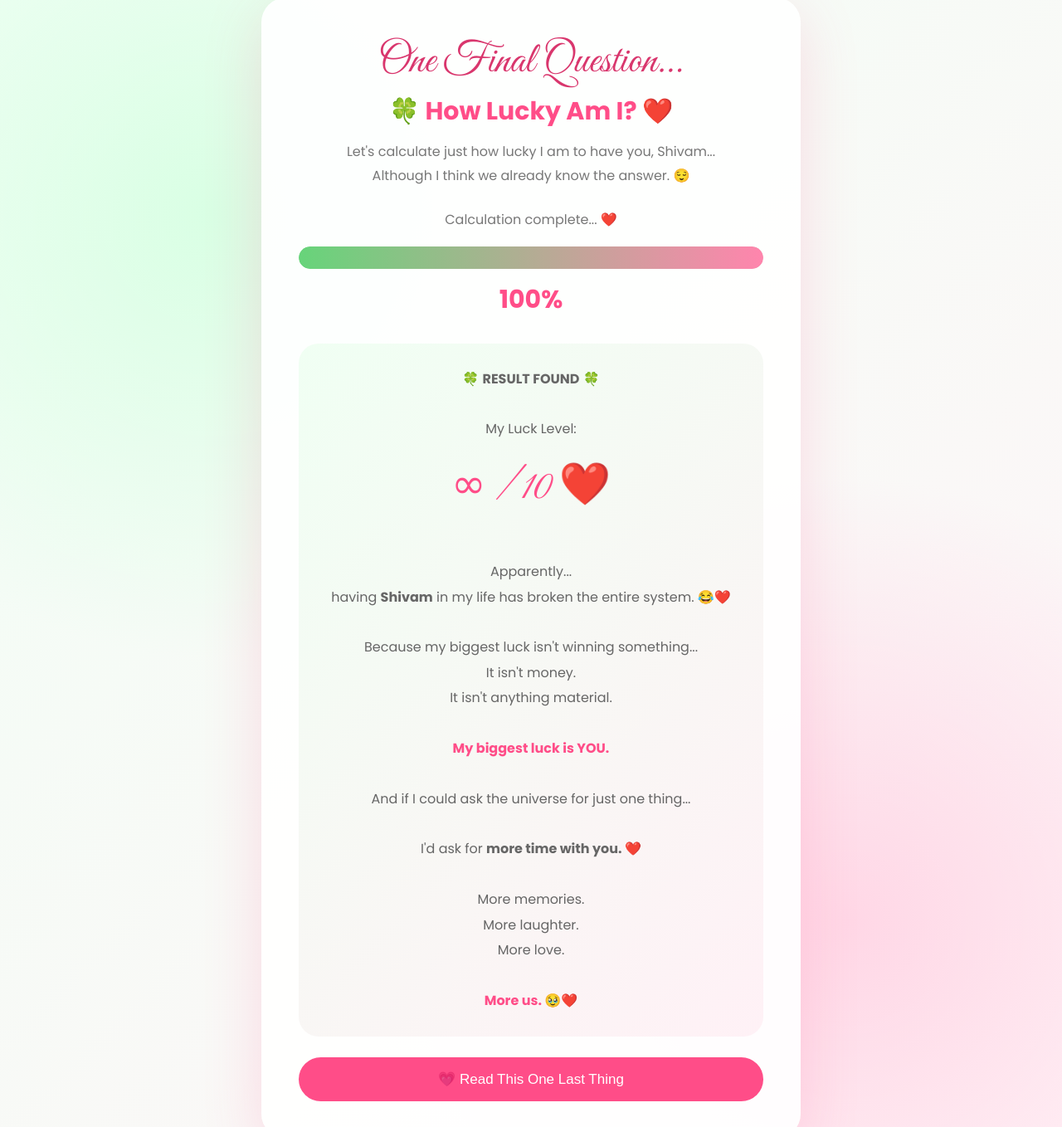
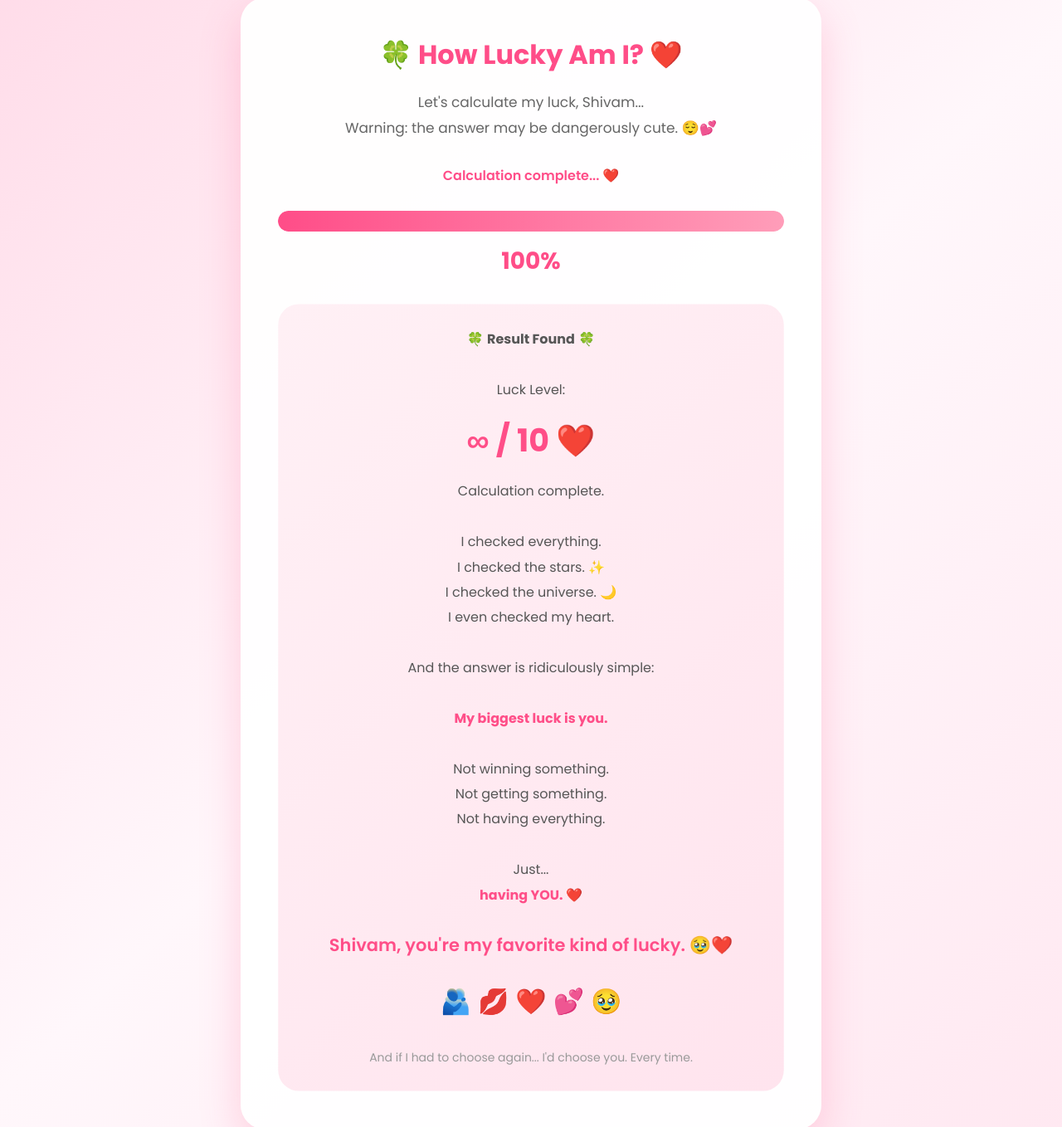
Before and after one commit to bhartimarkandeyjoshi-jpg/us, a plain HTML site: page lucky.html in a window 1280 px wide. Shown: the part 28-1386 px from the top of the page at 83% size. Drawn offline with Linux system fonts and the light colour scheme.

Commit message:
Update lucky.html

```diff
--- a/lucky.html
+++ b/lucky.html
@@ -1,292 +1,184 @@
 <!DOCTYPE html>
 <html lang="en">
+<head>
+    <meta charset="UTF-8">
+    <meta name="viewport" content="width=device-width, initial-scale=1.0">
 
-<head>
+    <title>How Lucky Am I or tu bhii? 🍀❤️</title>
 
-<meta charset="UTF-8">
-
-<meta
-name="viewport"
-content="width=device-width, initial-scale=1.0">
-
-<title>How Lucky Am I? ❤️</title>
-
-<link
-href="https://fonts.googleapis.com/css2?family=Great+Vibes&family=Poppins:wght@300;400;500;600;700&display=swap"
-rel="stylesheet">
+    <link href="https://fonts.googleapis.com/css2?family=Poppins:wght@300;400;500;600;700&display=swap" rel="stylesheet">
 
     <style>
-
         * {
-    margin:0;
-    padding:0;
-    box-sizing:border-box;
+            margin: 0;
+            padding: 0;
+            box-sizing: border-box;
+            font-family: 'Poppins', sans-serif;
         }
 
         body {
-
-    min-height:100vh;
-
-    display:flex;
-    justify-content:center;
-    align-items:center;
-
-    padding:25px 15px;
-
-    overflow-x:hidden;
-    overflow-y:auto;
-
-    font-family:'Poppins',sans-serif;
-
-    background:
-    radial-gradient(circle at 20% 20%,#d9ffe4,transparent 35%),
-    radial-gradient(circle at 80% 80%,#ffd7e6,transparent 35%),
-    linear-gradient(135deg,#f1fff5,#fff4f8);
+            min-height: 100vh;
+            background: linear-gradient(135deg,#ffdce9,#fff7fb,#ffe8f1);
+            display: flex;
+            justify-content: center;
+            align-items: center;
+            padding: 25px 15px;
+            overflow-x: hidden;
+            overflow-y: auto;
         }
 
         .container {
-
-    width:100%;
-    max-width:650px;
-
-    background:rgba(255,255,255,.94);
-
-    padding:45px;
-
-    border-radius:30px;
-
-    text-align:center;
-
-    box-shadow:
-    0 20px 70px rgba(255,77,136,.18);
+            width: 100%;
+            max-width: 700px;
+            background: rgba(255,255,255,.96);
+            padding: 45px;
+            border-radius: 30px;
+            text-align: center;
+            box-shadow: 0 20px 50px rgba(255,77,136,.23);
+            animation: appear 1s ease;
         }
 
-.script {
+        @keyframes appear {
+            from {
+                opacity: 0;
+                transform: translateY(25px) scale(.97);
+            }
 
-    font-family:'Great Vibes',cursive;
-
-    color:#d9366d;
-
-    font-size:52px;
-
-    margin-bottom:5px;
+            to {
+                opacity: 1;
+                transform: translateY(0) scale(1);
+            }
         }
 
         h1 {
-
-    color:#ff4d88;
-
-    font-size:30px;
-
-    margin-bottom:12px;
+            color: #ff4d88;
+            font-size: 32px;
+            margin-bottom: 18px;
         }
 
-.subtitle {
-
-    color:#777;
-
-    font-size:16px;
-
-    line-height:1.8;
+        .intro {
+            color: #666;
+            font-size: 17px;
+            line-height: 1.8;
         }
 
         #loading {
-
-    margin-top:25px;
-
-    color:#777;
-
-    min-height:25px;
+            margin-top: 30px;
+            color: #ff4d88;
+            font-weight: 600;
+            min-height: 30px;
         }
 
         .progress {
-
-    width:100%;
-
-    height:27px;
-
-    margin:20px 0 15px;
-
-    background:#e7f8eb;
-
-    border-radius:50px;
-
-    overflow:hidden;
+            width: 100%;
+            height: 25px;
+            background: #ffe8f0;
+            border-radius: 50px;
+            overflow: hidden;
+            margin: 25px 0 15px;
         }
 
         .bar {
-
-    width:0%;
-
-    height:100%;
-
-    background:
-    linear-gradient(
-        90deg,
-        #67d47a,
-        #ff85ad
-    );
-
-    border-radius:50px;
-
-    transition:.1s;
+            height: 100%;
+            width: 0%;
+            border-radius: 50px;
+            background: linear-gradient(90deg,#ff4d88,#ff9db9);
+            transition: width .12s ease;
         }
 
         #percent {
-
-    color:#ff4d88;
-
-    font-size:30px;
-
-    font-weight:700;
+            font-size: 28px;
+            font-weight: 700;
+            color: #ff4d88;
         }
 
         #result {
-
-    display:none;
-
-    margin-top:30px;
-
-    padding:28px 20px;
-
-    border-radius:24px;
-
-    background:
-    linear-gradient(
-        135deg,
-        #f0fff3,
-        #fff1f6
-    );
-
-    color:#666;
-
-    font-size:16px;
-
-    line-height:1.9;
-
-    animation:appear .8s ease;
+            display: none;
+            margin-top: 30px;
+            padding: 28px 22px;
+            background: linear-gradient(135deg,#fff0f5,#ffe4ee);
+            border-radius: 25px;
+            color: #555;
+            line-height: 1.9;
+            animation: resultAppear 1s ease;
         }
 
-.luck {
-
-    font-family:'Great Vibes',cursive;
-
-    color:#ff4d88;
-
-    font-size:50px;
-
-    margin:8px 0;
-}
-
-#nextBtn {
-
-    display:none;
-
-    margin-top:25px;
-
-    width:100%;
-
-    padding:16px;
-
-    border:none;
-
-    border-radius:50px;
-
-    background:#ff4d88;
-
-    color:white;
-
-    font-size:17px;
-
-    cursor:pointer;
-}
-
-@keyframes appear {
-
+        @keyframes resultAppear {
             from {
-        opacity:0;
-        transform:translateY(20px);
+                opacity: 0;
+                transform: scale(.85);
             }
 
             to {
-        opacity:1;
-        transform:translateY(0);
+                opacity: 1;
+                transform: scale(1);
             }
         }
 
+        .infinity {
+            color: #ff4d88;
+            font-size: 38px;
+            font-weight: 700;
+            margin: 10px 0;
+        }
+
+        .final {
+            margin-top: 25px;
+            color: #ff4d88;
+            font-size: 21px;
+            font-weight: 600;
+        }
+
+        .signature {
+            margin-top: 25px;
+            color: #999;
+            font-size: 14px;
+        }
+
         @media(max-width:600px) {
-
             body {
-        align-items:flex-start;
-        padding:15px 10px;
+                align-items: flex-start;
+                padding: 18px 10px;
             }
 
             .container {
-        margin:15px auto;
-        padding:35px 18px;
-    }
-
-    .script {
-        font-size:43px;
+                margin: 10px auto;
+                padding: 35px 20px;
             }
 
             h1 {
-        font-size:25px;
+                font-size: 27px;
             }
 
-    .subtitle {
-        font-size:15px;
+            .intro {
+                font-size: 15px;
             }
 
             #result {
-        font-size:15px;
-        padding:23px 15px;
-    }
-
-    .luck {
-        font-size:43px;
+                padding: 24px 16px;
             }
         }
-
     </style>
-
 </head>
 
 <body>
 
     <div class="container">
 
-    <div class="script">
-        One Final Question...
-    </div>
+        <h1>🍀 How Lucky Am I? ❤️</h1>
 
-    <h1>
-        🍀 How Lucky Am I? ❤️
-    </h1>
-
-    <p class="subtitle">
-
-        Let's calculate just how lucky
-        I am to have you, Shivam...
-
+        <p class="intro">
+            Let's calculate my luck, Shivam...
             <br>
-
-        Although I think we already know
-        the answer. 😌
-
+            Warning: the answer may be dangerously cute. 😌💕
         </p>
 
         <div id="loading">
-        Starting calculation... 🍀
+            Starting calculation...
         </div>
 
         <div class="progress">
-
-        <div
-            class="bar"
-            id="bar">
-        </div>
-
+            <div class="bar" id="bar"></div>
         </div>
 
         <div id="percent">
@@ -295,198 +187,134 @@ h1 {
 
         <div id="result">
 
-        🍀 <b>RESULT FOUND</b> 🍀
+            🍀 <b>Result Found</b> 🍀
 
             <br><br>
 
-        My Luck Level:
+            Luck Level:
 
-        <div class="luck">
+            <div class="infinity">
                 ∞ / 10 ❤️
             </div>
 
-        <br>
+            <p>
+                Calculation complete.
 
-        Apparently...
+                <br><br>
+
+                I checked everything.
 
                 <br>
 
-        having <b>Shivam</b> in my life
-        has broken the entire system. 😂❤️
+                I checked the stars. ✨
+
+                <br>
+
+                I checked the universe. 🌙
+
+                <br>
+
+                I even checked my heart.
 
                 <br><br>
 
-        Because my biggest luck isn't
-        winning something...
-
-        <br>
-
-        It isn't money.
-
-        <br>
-
-        It isn't anything material.
+                And the answer is ridiculously simple:
 
                 <br><br>
 
                 <b style="color:#ff4d88;">
-            My biggest luck is YOU.
+                    My biggest luck is you.
                 </b>
 
                 <br><br>
 
-        And if I could ask the universe
-        for just one thing...
+                Not winning something.
+
+                <br>
+
+                Not getting something.
+
+                <br>
+
+                Not having everything.
 
                 <br><br>
 
-        I'd ask for
-
-        <b>
-            more time with you. ❤️
-        </b>
-
-        <br><br>
-
-        More memories.
+                Just...
 
                 <br>
 
-        More laughter.
+                <b style="color:#ff4d88;">
+                    having YOU. ❤️
+                </b>
+            </p>
 
-        <br>
+            <div class="final">
+                Shivam, you're my favorite kind of lucky. 🥹❤️
+            </div>
 
-        More love.
+            <div style="margin-top:20px;font-size:30px;">
+                🫂 💋 ❤️ 💕 🥹
+            </div>
 
-        <br><br>
-
-        <b style="color:#ff4d88;">
-            More us. 🥹❤️
-        </b>
+            <div class="signature">
+                And if I had to choose again...
+                I'd choose you. Every time.
+            </div>
 
         </div>
-
-    <button
-        id="nextBtn"
-        onclick="finish()">
-
-        💗 Read This One Last Thing
-
-    </button>
 
     </div>
 
     <script>
 
-let value = 0;
+        let progress = 0;
 
-const bar =
-document.getElementById("bar");
+        const bar = document.getElementById("bar");
+        const percent = document.getElementById("percent");
+        const loading = document.getElementById("loading");
+        const result = document.getElementById("result");
 
-const percent =
-document.getElementById("percent");
+        const messages = [
+            "Starting calculation... ❤️",
+            "Checking heart rate... 🥹",
+            "Checking happiness level... 💕",
+            "Searching for luck... 🍀",
+            "Finding Shivam... ❤️",
+            "Almost there... 🫶",
+            "Final calculation... ✨"
+        ];
 
-const loading =
-document.getElementById("loading");
+        const timer = setInterval(() => {
 
-const result =
-document.getElementById("result");
+            progress++;
 
-const nextBtn =
-document.getElementById("nextBtn");
+            bar.style.width = progress + "%";
+            percent.innerText = progress + "%";
 
-const timer =
-setInterval(function() {
+            if (progress % 15 === 0) {
+                const messageIndex =
+                    Math.min(
+                        Math.floor(progress / 15),
+                        messages.length - 1
+                    );
 
-    value++;
-
-    bar.style.width =
-        value + "%";
-
-    percent.innerHTML =
-        value + "%";
-
-    if(value < 25) {
-
-        loading.innerHTML =
-            "Checking my luck... 🍀";
-
+                loading.innerText = messages[messageIndex];
             }
 
-    else if(value < 50) {
-
-        loading.innerHTML =
-            "Counting all the reasons I love you... ❤️";
-
-    }
-
-    else if(value < 75) {
-
-        loading.innerHTML =
-            "Searching for someone as special as Shivam... 🥹";
-
-    }
-
-    else if(value < 100) {
-
-        loading.innerHTML =
-            "Almost there, baby... 💕";
-
-    }
-
-    else {
+            if (progress >= 100) {
 
                 clearInterval(timer);
 
-        loading.innerHTML =
+                loading.innerText =
                     "Calculation complete... ❤️";
 
-        setTimeout(function() {
-
-            result.style.display =
-                "block";
-
-            nextBtn.style.display =
-                "block";
-
-        },700);
-
+                setTimeout(() => {
+                    result.style.display = "block";
+                }, 700);
             }
 
-},35);
-
-
-function finish() {
-
-    result.innerHTML += `
-
-        <br><br>
-
-        <div style="
-            font-family:'Great Vibes',cursive;
-            color:#d9366d;
-            font-size:40px;
-        ">
-            I love you, Shivam. ❤️
-        </div>
-
-        <br>
-
-        <span style="color:#777;">
-            And this little website will never
-            be able to contain how much.
-        </span>
-
-        <br><br>
-
-        <span style="font-size:25px;">
-            🥹❤️🫂💋💕
-        </span>
-    `;
-
-    nextBtn.style.display = "none";
-
-}
+        }, 35);
 
     </script>
 
```
Lines whose indentation alone changed are shown as unchanged.
